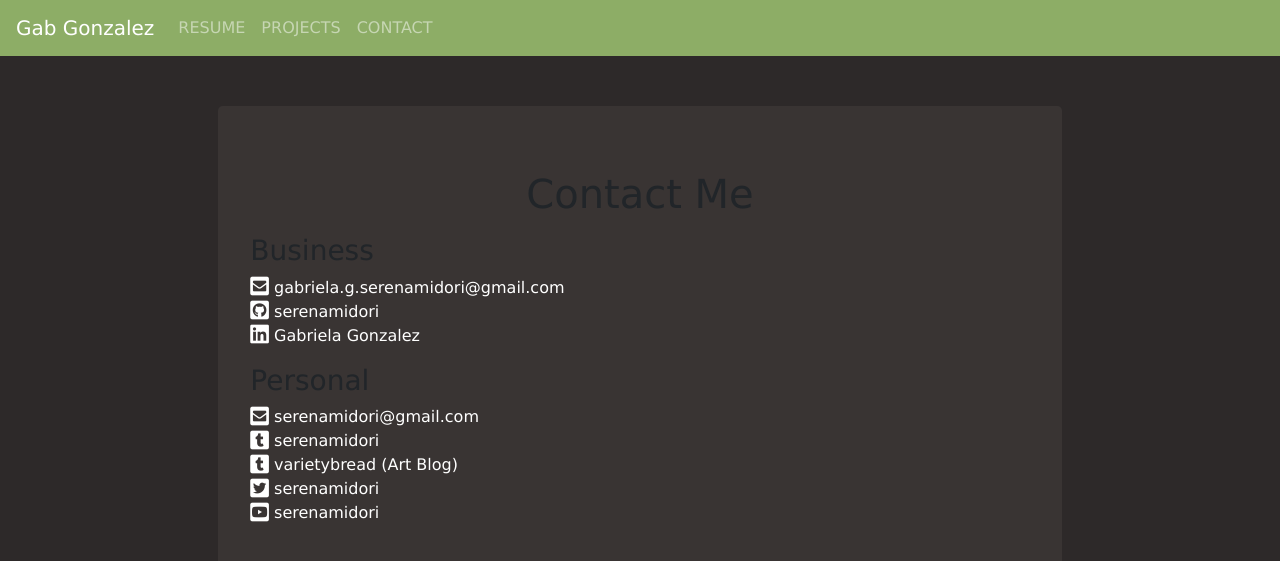
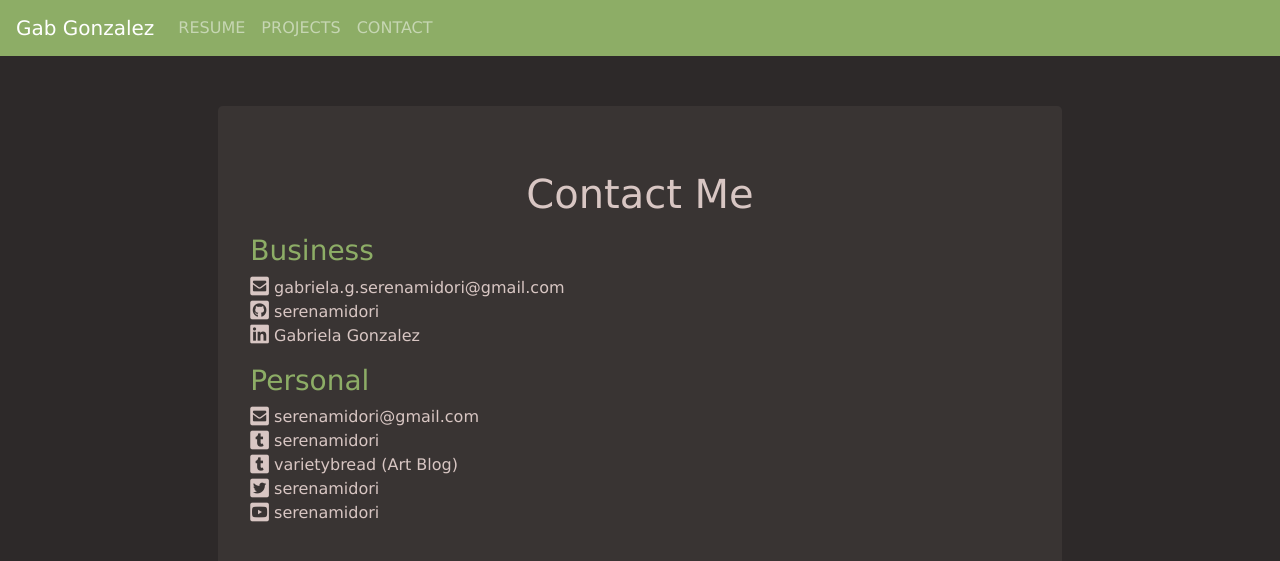
Before and after one commit to Serenamidori/serenamidori.github.io, a Jekyll site: the page built from contact/index.html, in a window 1280 px wide. Shown: the top 561 px of the page. Built offline with Jekyll 4.4.1, drawn with Linux system fonts in a browser that asks for light colours; nearby versions of some CDN libraries.

Commit message:
Updated to text colors, removing images

```diff
--- a/css/main.css
+++ b/css/main.css
@@ -5,12 +5,18 @@ body {
     overflow-x: hidden !important;
 }
 a {
-    color: #FFFFFF;
+    color: #D8C6C3;
     text-decoration: none;
 }
 a:hover {
     color: #8DAD66;
     text-decoration: none;
+}
+h1, h2, p {
+    color: #D8C6C3;
+}
+h3, h4 {
+    color: #8DAD66;
 }
 .jumbotron {
     background-color: #393433 !important;
--- a/index.html
+++ b/index.html
@@ -4,16 +4,12 @@ title: Gab - Home
 ---
 <div class="row">
 	<div class="col-lg-8 col-md-12">
-		<h1>Passionate about Code and Art</h1>
+		<h1>HELLO, I'M GAB</h1>
     	<div class="text-left">
 			<p><br>
-			Hello! I'm Gabriela Rica Gonzalez, and I go by Gab or Gabby.<br><br>
 			I've got a BA in Computer Science from Southwestern University and work experience in Java, Javascript, PHP, and React at <a href="https://kibocommerce.com/">Kibo</a>.<br>
 			I've been involved in a variety of creative projects and I'm always looking for new opportunities to learn and improve my skills. I work well in teams and often take up leadership roles, I'm not afraid to take charge when things need to get done!
 			</p>
 		</div>
 	</div>
-	<div class="col">
-    	<img src="https://pbs.twimg.com/media/DYx8hqzVwAE-02a.png" style="width:auto; max-height:500px;">
-	</div>
 </div>
```
